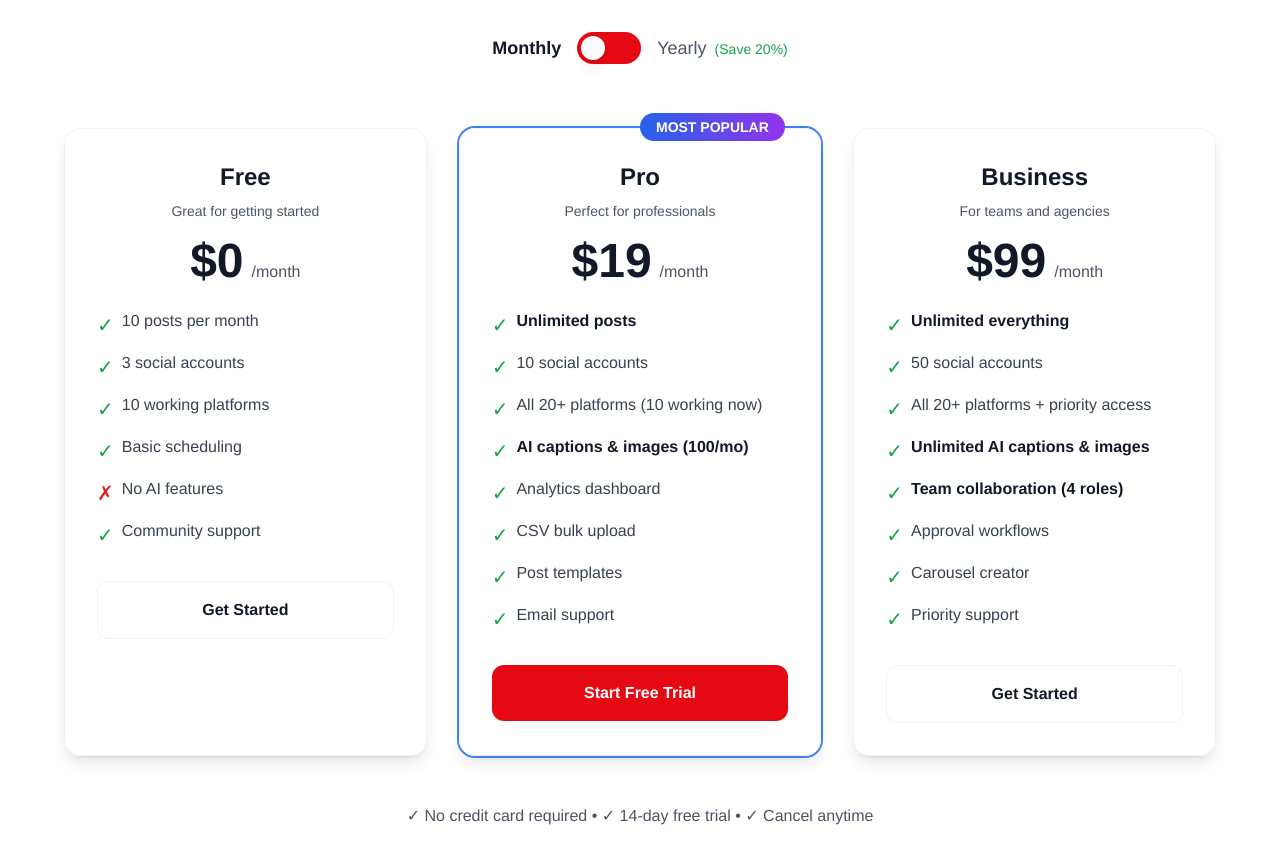
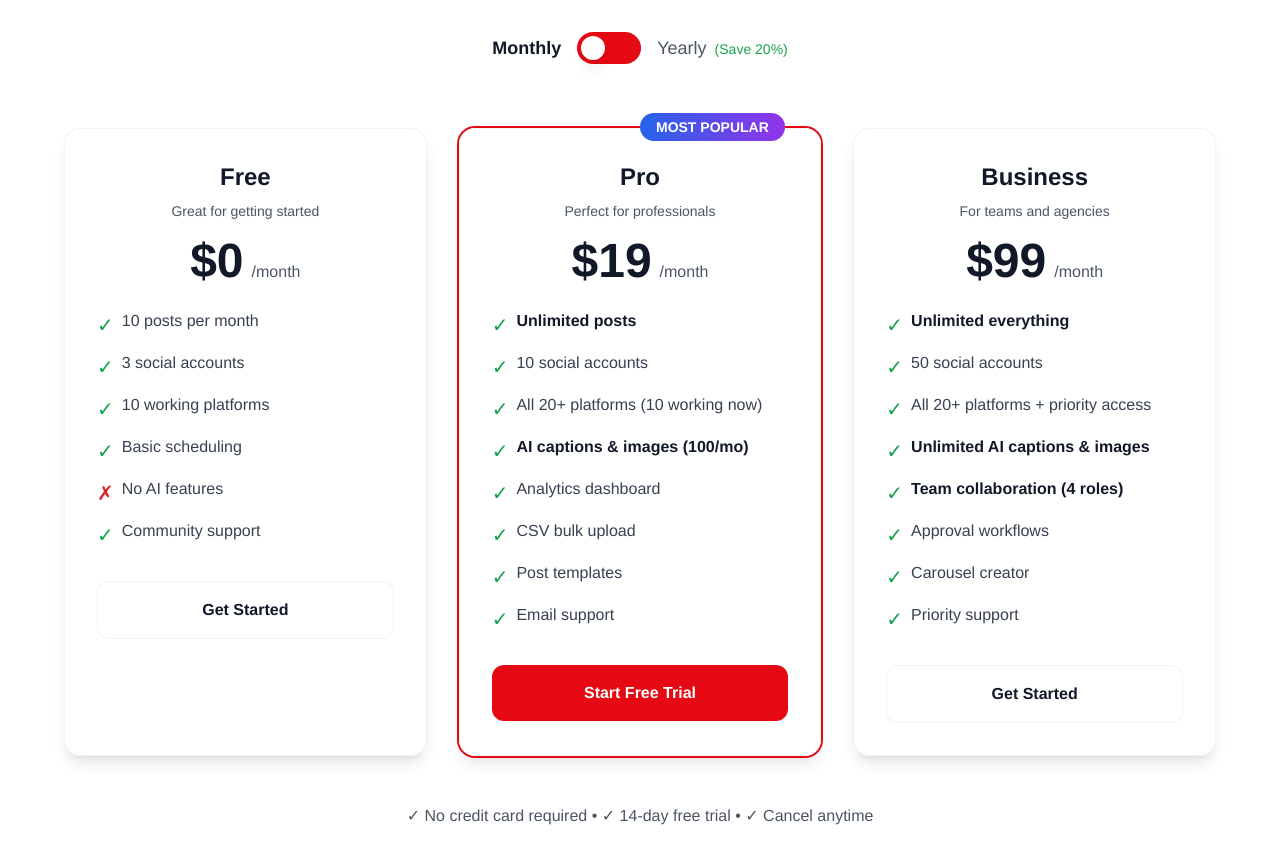
Before and after one commit to ajay-automates/social-media-automator, a React (Vite) app in the folder landing/: page / in a window 1280 px wide. Shown: the part 4450-5314 px from the top of the page. Built offline with nearby package versions, Linux system fonts and the light colour scheme; no server answers; a web font is replaced by a local one.

Commit message:
fix: Complete Netflix red theme updates for Pricing, FAQ, and Hero components

```diff
--- a/landing/src/components/Pricing.jsx
+++ b/landing/src/components/Pricing.jsx
@@ -117,7 +117,7 @@ export default function Pricing() {
               viewport={{ once: true }}
               transition={{ delay: index * 0.1 }}
               whileHover={{ y: -10, scale: 1.02 }}
-              className={`relative bg-white/80 backdrop-blur-md border border-gray-200/50 rounded-2xl p-8 shadow-lg ${plan.popular ? 'ring-2 ring-blue-500 scale-105' : ''
+              className={`relative bg-white/80 backdrop-blur-md border border-gray-200/50 rounded-2xl p-8 shadow-lg ${plan.popular ? 'ring-2 ring-netflix-red scale-105' : ''
                 }`}
             >
               {plan.popular && (
```
